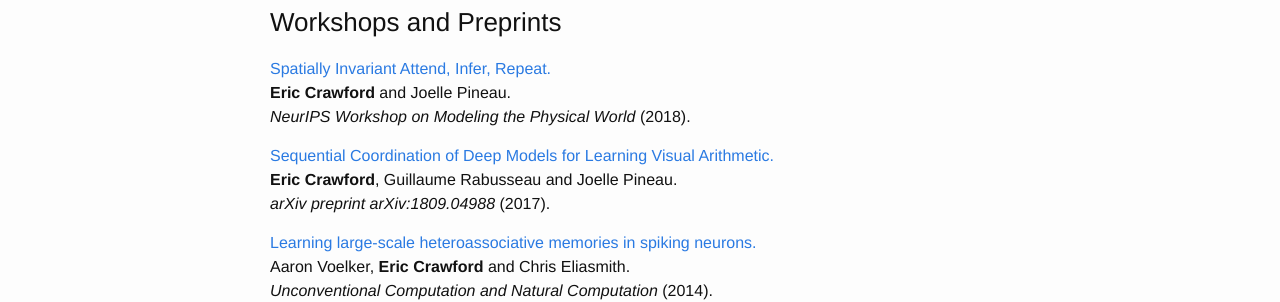
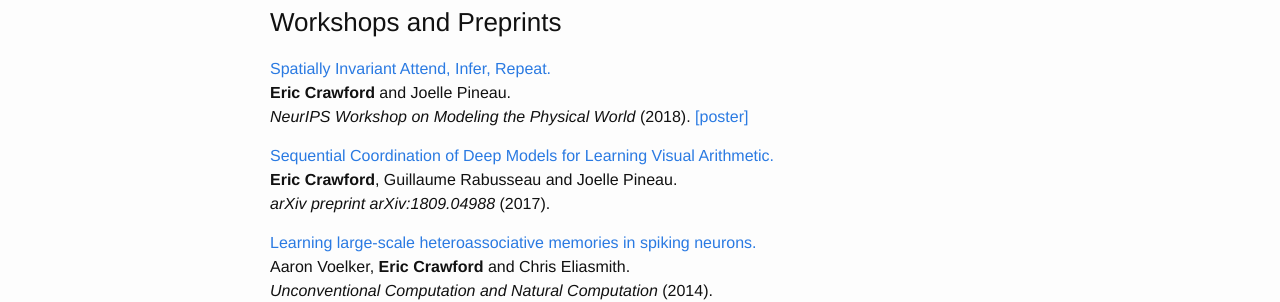
Before and after one commit to e2crawfo/e2crawfo.github.io, a Jekyll site: the page built from index.md, in a window 1280 px wide. Shown: the part 956-1258 px from the top of the page. Built offline with Jekyll 4.4.1, drawn with Linux system fonts in a browser that asks for light colours.

Commit message:
Added NIPS workshop poster.

```diff
--- a/index.md
+++ b/index.md
@@ -34,7 +34,7 @@
 ### Workshops and Preprints
 [Spatially Invariant Attend, Infer, Repeat.]({{ site.url }}/pdfs/spair_nips_workshop.pdf)
 **Eric Crawford** and Joelle Pineau.
-*NeurIPS Workshop on Modeling the Physical World* (2018).
+*NeurIPS Workshop on Modeling the Physical World* (2018). [[poster]]({{ site.url }}/pdfs/spair_nips_workshop_poster.pdf)
 
 [Sequential Coordination of Deep Models for Learning Visual Arithmetic.](https://arxiv.org/abs/1809.04988)
 **Eric Crawford**, Guillaume Rabusseau and Joelle Pineau.
```
Also changed, not shown: 1 other file.
